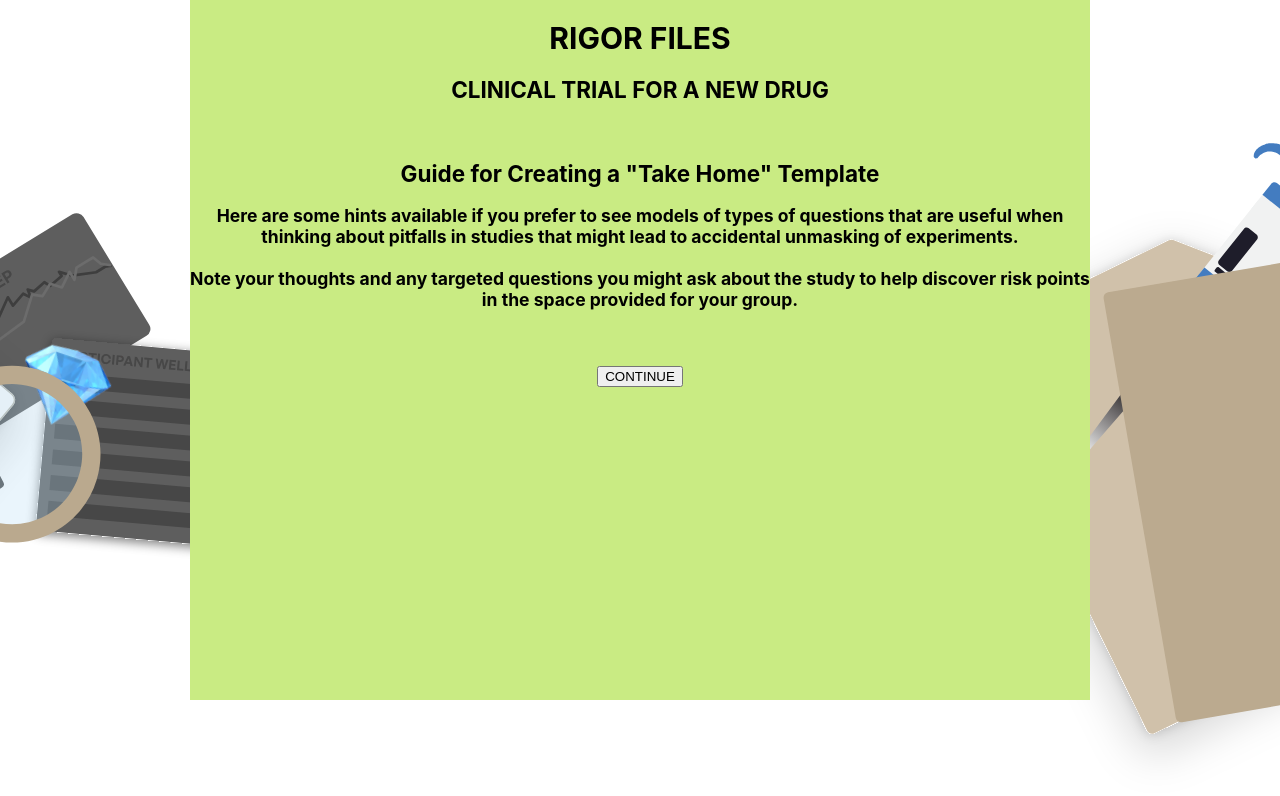
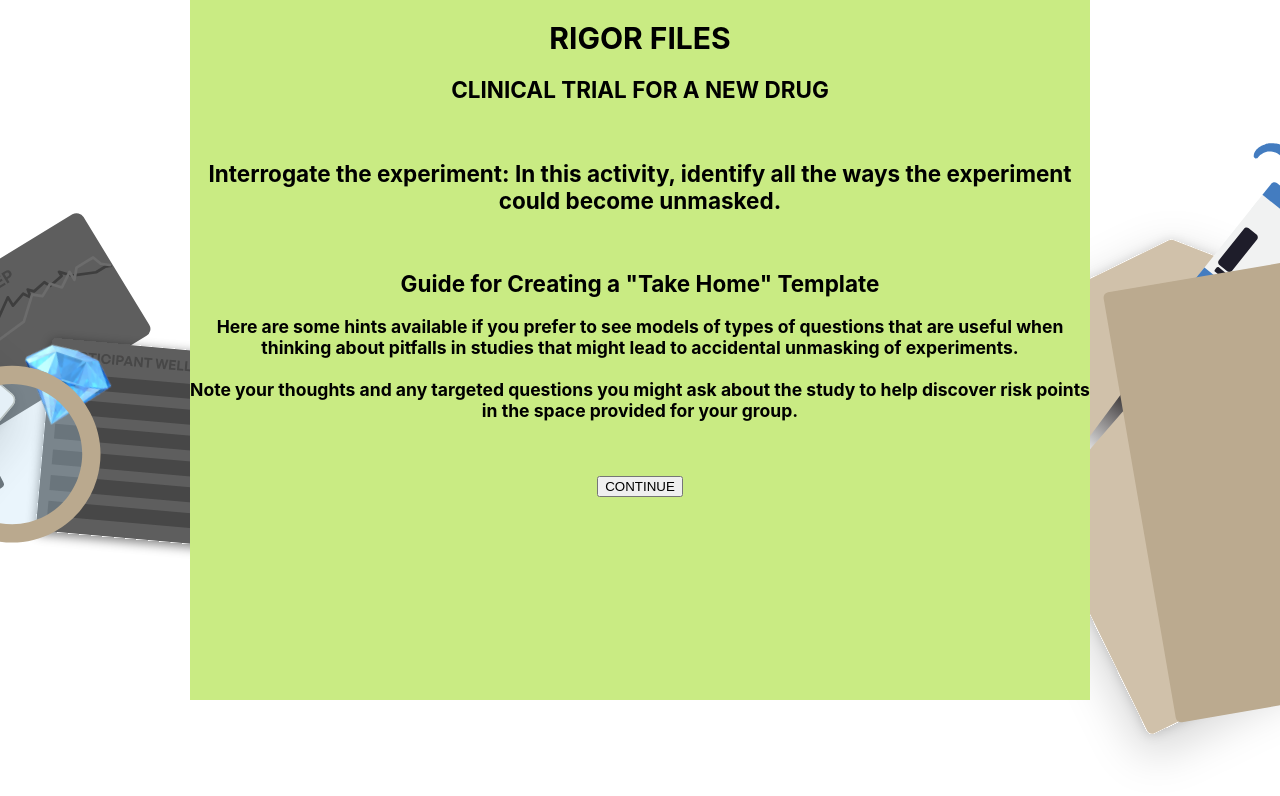
Before and after one commit to c4r-dev/hms-aem-rig-fil-v1, a React (Create React App) app: page /clinicalTrial2 in a window 1280 px wide. Shown: the top 796 px of the page. Built offline with nearby package versions, Linux system fonts and the light colour scheme.

Commit message:
ct2 page

```diff
--- a/src/components/clinicalTrial2.jsx
+++ b/src/components/clinicalTrial2.jsx
@@ -18,6 +18,9 @@ export default function ClinicalTrial2() {
                             <h1>RIGOR FILES</h1>
                             <p><h2>CLINICAL TRIAL FOR A NEW DRUG</h2></p>
                             <br></br>
+                            <p><h2>Interrogate the experiment: In this activity, identify
+                                all the ways the experiment could become unmasked.</h2></p>
+                            <br></br>
                             <p><h2>Guide for Creating a "Take Home" Template</h2></p>
                         </div>
                         <p><h3>Here are some hints available if you prefer to see models of types of
@@ -26,6 +29,7 @@ export default function ClinicalTrial2() {
                             <br></br><br></br>
                             Note your thoughts and any targeted questions you might ask about
                             the study to help discover risk points in the space provided for your group.
+                            <br></br>
                         </h3></p>
 
 
```
Lines whose indentation alone changed are shown as unchanged.
